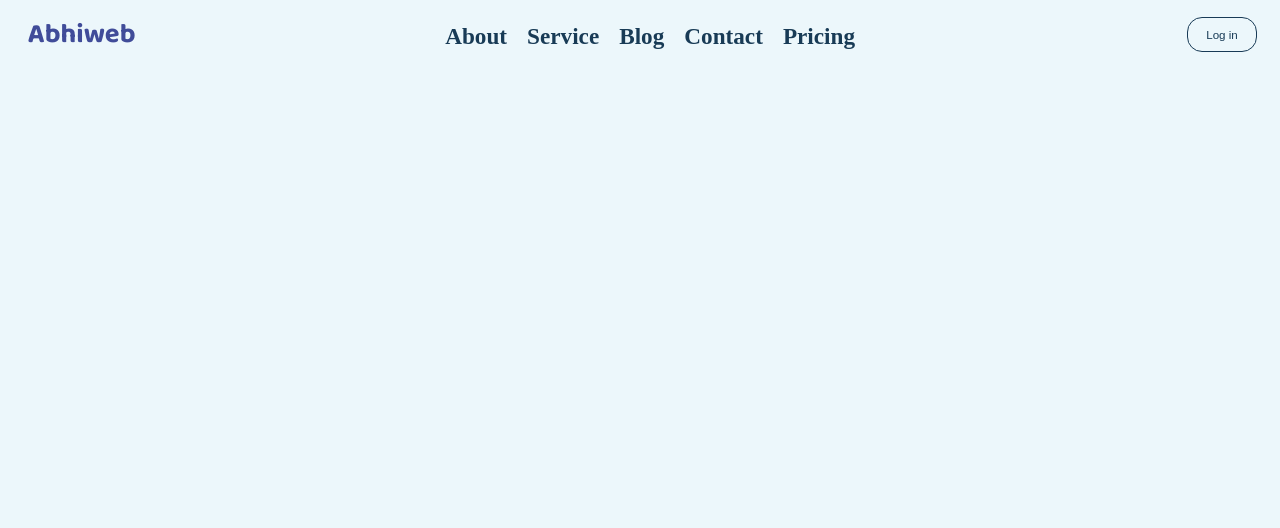
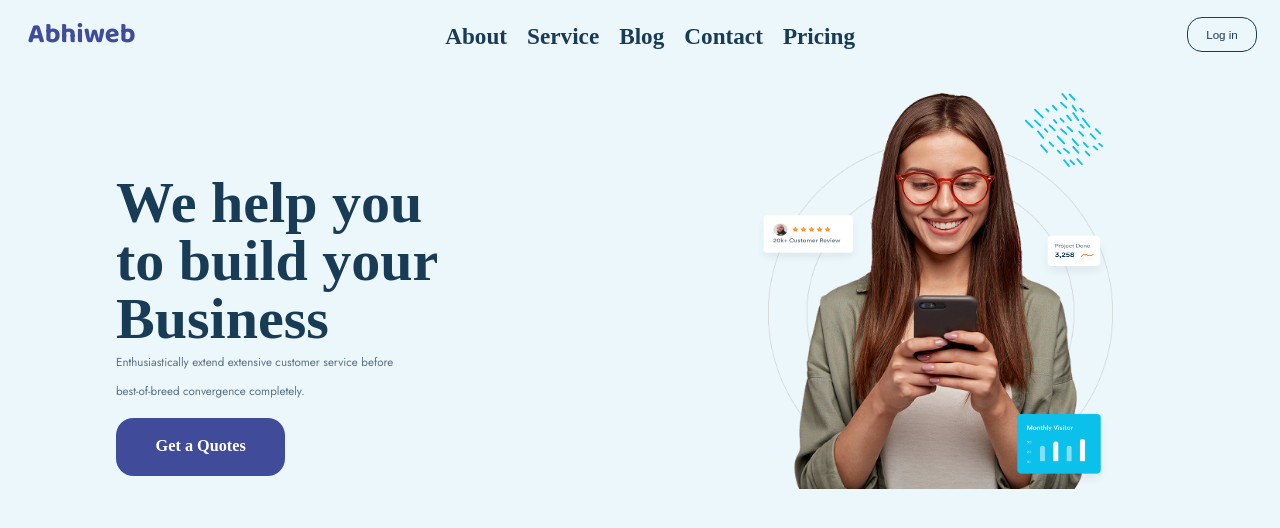
Before and after one commit to abhiraj-codex/Hero-Section, a plain HTML site: page index.html in a window 1280 px wide. Drawn offline with Linux system fonts and the light colour scheme; a web font is replaced by a local one.

Commit message:
Final Hero

```diff
--- a/index.html
+++ b/index.html
@@ -55,6 +55,29 @@
       </div>
     </header>
     <!-- Header End-->
+    <main>
+      <div class="main-hero">
+        <div class="hero-img">
+          <img src="/assest/hero.png" alt="hero img" id="main">
+          <img src="/assest/2.png" alt="#" class="extra a">
+          <img src="/assest/3.png" alt="" class="extra b">
+           <img src="/assest/hero2.png" alt="" class="extra c">
+            <img src="/assest/4.png" alt="" class="extra d">
+        </div>
+
+        <div class="hero-content">
+          <p class="heading">
+            We help you to
+build your Business
+          </p>
+
+          <p class="para"> Enthusiastically extend extensive customer service before best-of-breed convergence completely.</p>
+
+          <button class="hero-btn">Get a Quotes</button>
+        </div>
+      </div>
+    </main>
+    <!-- Hero Section -->
 
     <!-- Javascript file -->
     <script src="script.js"></script>
--- a/style.css
+++ b/style.css
@@ -16,6 +16,7 @@
     margin: 0;
     padding: 0;
     box-sizing: border-box;
+    /* overflow: hidden; */
 }
 
 html {
@@ -98,7 +99,7 @@ header {
     height: 100vh;
     left: -100%;
     transition: left 0.3s ;
-
+    z-index: 10;
     /* margin: ; */
 }
 
@@ -159,6 +160,133 @@ header {
     left: 0;
 }
 
+/* Hero section start */
+
+.hero-img{
+    display: flex;
+    justify-content: center;
+    align-items: center;
+    top: 2rem;
+    position: relative;
+    width: 35rem;
+    margin: 0 auto;
+    margin-bottom: 3rem;
+}
+
+#main{
+    width: 29.765rem;
+    height: 34.177rem;
+
+}
+
+.hero-img .extra.a{
+    position: absolute;
+    width: 9.398rem;
+    height: 4.657rem;
+    top: 30%;
+    left: 4%;
+}
+
+.hero-img .extra.b{
+    position: absolute;
+    width: 6.35rem;
+    height:4.281rem;
+    right:8%;
+    top: 35%;
+}
+
+.hero-img .extra.c{
+    position: absolute;
+    width: 8.942rem;
+    height:6.841rem;
+    right:8%;
+    bottom: 0;
+}
+.hero-img .extra.d{
+       position: absolute;
+    width: 6.729rem;
+    height:6.401rem;
+   top: 0;
+   right: 10%;
+}
+
+.heading{
+    font-size: 3rem;
+    width: 25rem;
+    height: 8rem;
+    line-height: 4rem;
+    color: var(--text-color);
+    font-weight: bold;
+    margin-bottom: 2rem;
+}
+
+.para{
+    font-family: 'jost';
+    font-size: 20;
+    line-height: 2.5rem;
+    color: var(--para-color);
+    width: 17rem;
+    margin-bottom: 5rem;
+}
+
+.hero-btn{
+    display:block;
+    background-color: var(--button-bg);
+    width: 18.6rem;
+    height: 7rem;
+    border-radius: 1.5rem;
+    border: none;
+    color: var(--button-text);
+   font-family: "Abhaya Libre", serif;
+   font-size: 16px;
+   font-weight: bold;
+}
+
+.hero-content{
+    display: flex;
+    flex-direction: column;
+    justify-content: center;
+   height: 30rem;
+   margin: 0 auto;
+
+   width: fit-content;
+}
+/* Media Queries */
+
+@media screen and (max-width:350px){
+    .hero-img #main{
+width: 25.765rem;
+    height: 30.177rem;
+
+    }
+
+    .hero-img{
+        width: unset;
+      overflow: hidden;
+    }
+
+
+
+    .heading{
+        width: 20rem;
+
+    }
+
+    .para{
+        width: 20rem;
+        margin-top: 2rem;
+    }
+
+
+.hero-btn{
+    display: none;
+}
+.hero-content{
+    overflow: hidden;
+}
+}
+
+
 
 @media screen and (min-width:720px) {
     .nav-button{
@@ -212,10 +340,55 @@ header {
     flex: 1;
 }
 
+.main-hero{
+    display: flex;
+    flex-direction: row-reverse;
+
+}
+
+.hero-content{
+    display: flex;
+    text-align: left;
+    justify-content: end;
+    /* margin: ; */
+    margin-left: 5rem;
+}
+.heading{
+    margin:0 ;
+    width: 20rem;
+}
+
+.para{
+    margin: 0;
+    width: 25rem;
+    margin-top: 5rem;
+}
+
+.hero-btn{
+    width: 14.6rem;
+    height: 5rem;
+    font-size: 1.4rem;
+    margin-top: 1rem;
+}
 }
 
 @media screen and (min-width:1020px) {
     html{
         font-size: 72.5%;
     }
+
+    .heading{
+        width: 30rem;
+        font-size: 5rem;
+        line-height: 5rem;
+    }
+
+    .para{
+        margin-top: 7rem;
+    }
+
+    .hero-content{
+        margin-left:10rem;
+        margin-top: 5rem;
+    }
 }
```
Also changed, not shown: assest/1.png (added), assest/2.png (added), assest/3.png (added), assest/4.png (added), script.js (line endings or trailing spaces).
